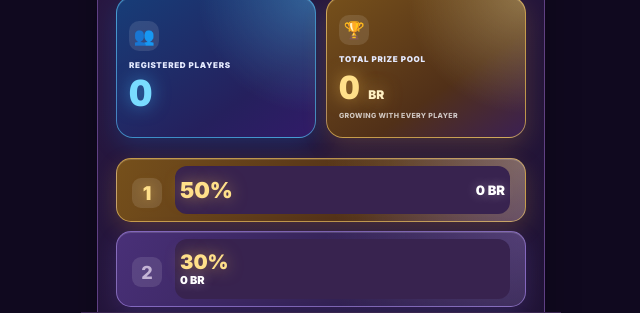
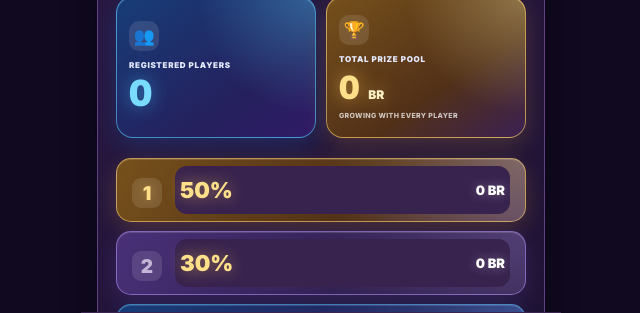
Before and after one commit to edeler901-coder/Mytourname, a website: page public/index.html in a window 1280 px wide. Shown: the part 431-744 px from the top of the page, without its empty margins (319-959 px from the left). Drawn offline with Linux system fonts and the light colour scheme; no server answers.

Commit message:
Style second and third prize rows horizontally

```diff
--- a/public/style.css
+++ b/public/style.css
@@ -1912,3 +1912,31 @@ body {
   font-weight: 900;
   text-shadow: 0 0 12px #ffcb5688;
 }
+
+
+/* SECOND- AND THIRD-PLACE PRIZE ROWS — MATCH FIRST-PLACE HORIZONTAL LAYOUT */
+.prizes .prize-second .prize-details,
+.prizes .prize-third .prize-details {
+  flex-direction: row;
+  align-items: center;
+  justify-content: space-between;
+  gap: 14px;
+}
+.prizes .prize-second .prize-details strong,
+.prizes .prize-third .prize-details strong {
+  order: 1;
+  font-size: 22px;
+  white-space: nowrap;
+}
+.prizes .prize-second .prize-amount,
+.prizes .prize-third .prize-amount {
+  order: 2;
+  margin-left: auto;
+  font-size: 13px;
+  white-space: nowrap;
+}
+.prizes .prize-second .prize-rank,
+.prizes .prize-third .prize-rank {
+  font-size: 19px;
+  font-weight: 900;
+}
```
